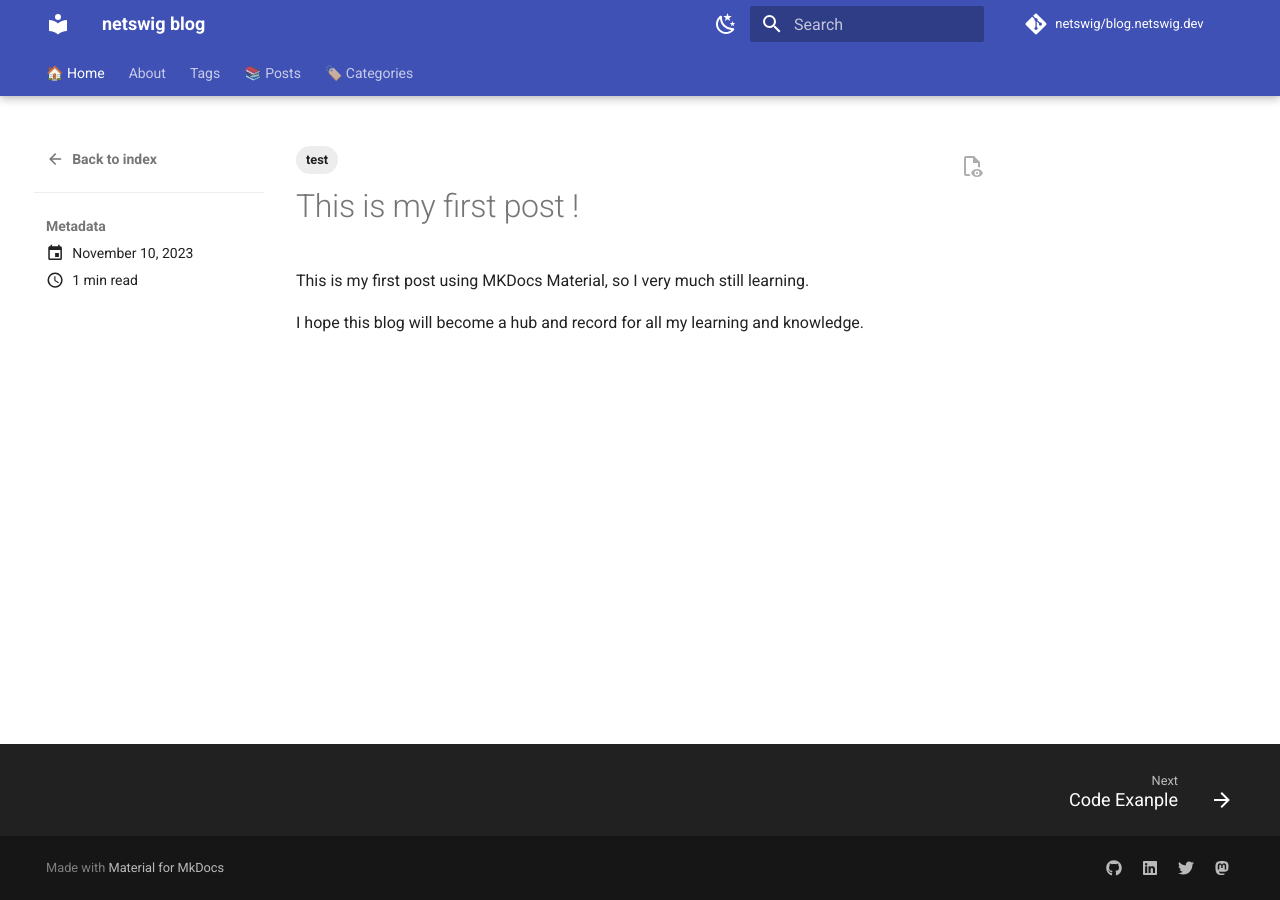
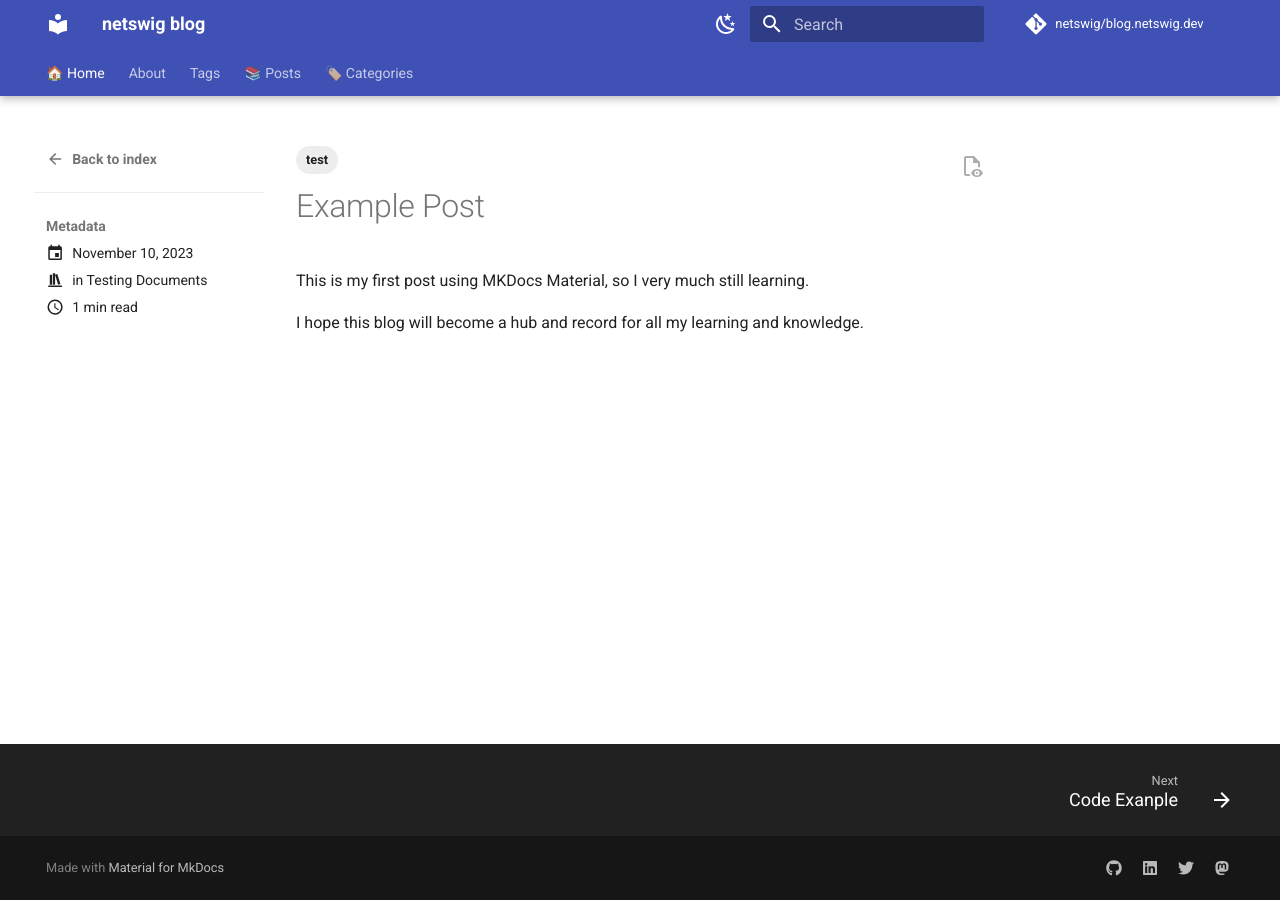
Before and after one commit to netswig/blog.netswig.dev, an MkDocs documentation site: the page built from docs/posts/example-post.md, in a window 1280 px wide. Built offline with MkDocs 1.6.1 and Material for MkDocs 9.7.7, drawn with Linux system fonts in a browser that asks for light colours; comment, search, counter and statistics services are not loaded.

Commit message:
Renamed test posts and added categories

```diff
--- a/docs/posts/first.md
+++ b/docs/posts/example-post.md
@@ -1,12 +1,13 @@
 ---
 date:
   created: 2023-11-10
-
+categories:
+    - Testing Documents
 tags:
 - test
 ---
 
-# This is my first post !
+# Example Post
 
 This is my first post using MKDocs Material, so I very much still learning.
 <!-- more -->
```
Also changed, not shown: docs/posts/code-example.md (renamed from docs/posts/code.md).
